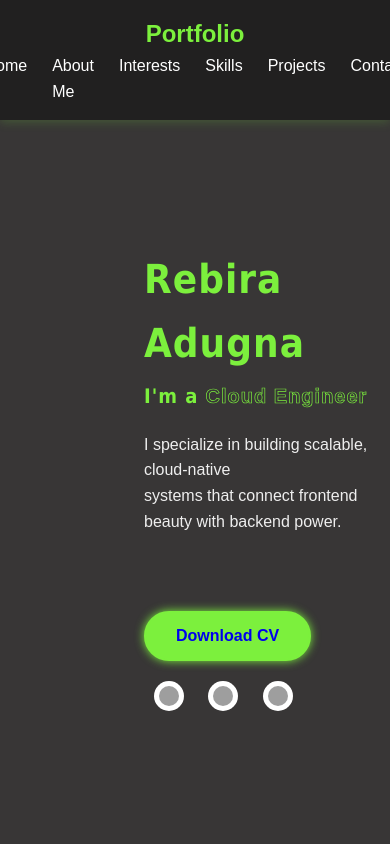
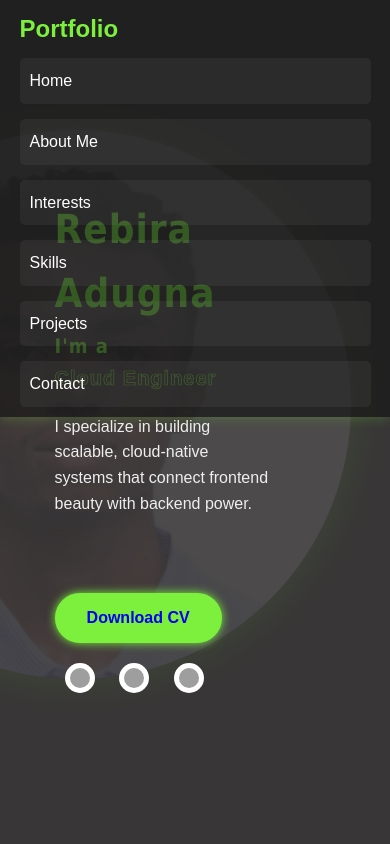
Before and after one commit to Rebira678/PERSONAL-PORTIFOLIO, a plain HTML site: page index.html in a window 390 px wide. Shown: the top 844 px of the page. Drawn offline with Linux system fonts and the light colour scheme; grey boxes are pictures that could not be loaded.

Commit message:
update the files

```diff
--- a/for_home_styles.css
+++ b/for_home_styles.css
@@ -265,17 +265,40 @@ h2,h3{
 @media (max-width: 768px) {
   .navbar {
     flex-direction: column;
+    align-items: flex-start;
+    padding: 10px 5%;
+  }
+
+  .navbar ul {
+    flex-direction: column;
+    gap: 15px;
+    width: 100%;
+    margin-top: 10px;
+  }
+
+  .navbar ul li {
+    width: 100%;
+  }
+
+  .navbar ul li a {
+    display: block;
+    width: 100%;
+    padding: 10px;
+    background: rgba(255, 255, 255, 0.05);
+    border-radius: 5px;
   }
 
   .home-section {
-    flex-direction: column;
-    padding-top: 150px;
+    padding-top: 180px;
   }
 
-  .image-background {
-    display: none;
+  .home-content {
+    transform: none;
+    margin-left: 0;
+    padding: 0 5%;
   }
 }
+
 .card-for-contact {
   background: rgba(255, 255, 255, 0.05);
   padding: 70px 40px;
@@ -340,13 +363,6 @@ h2,h3{
 }
 
 
-
-
-
-
-
-
-
 body {
   font-family: Verdana, sans-serif;
   line-height: 1.6;
```
Also changed, not shown: index.html (+1 -0 lines).
